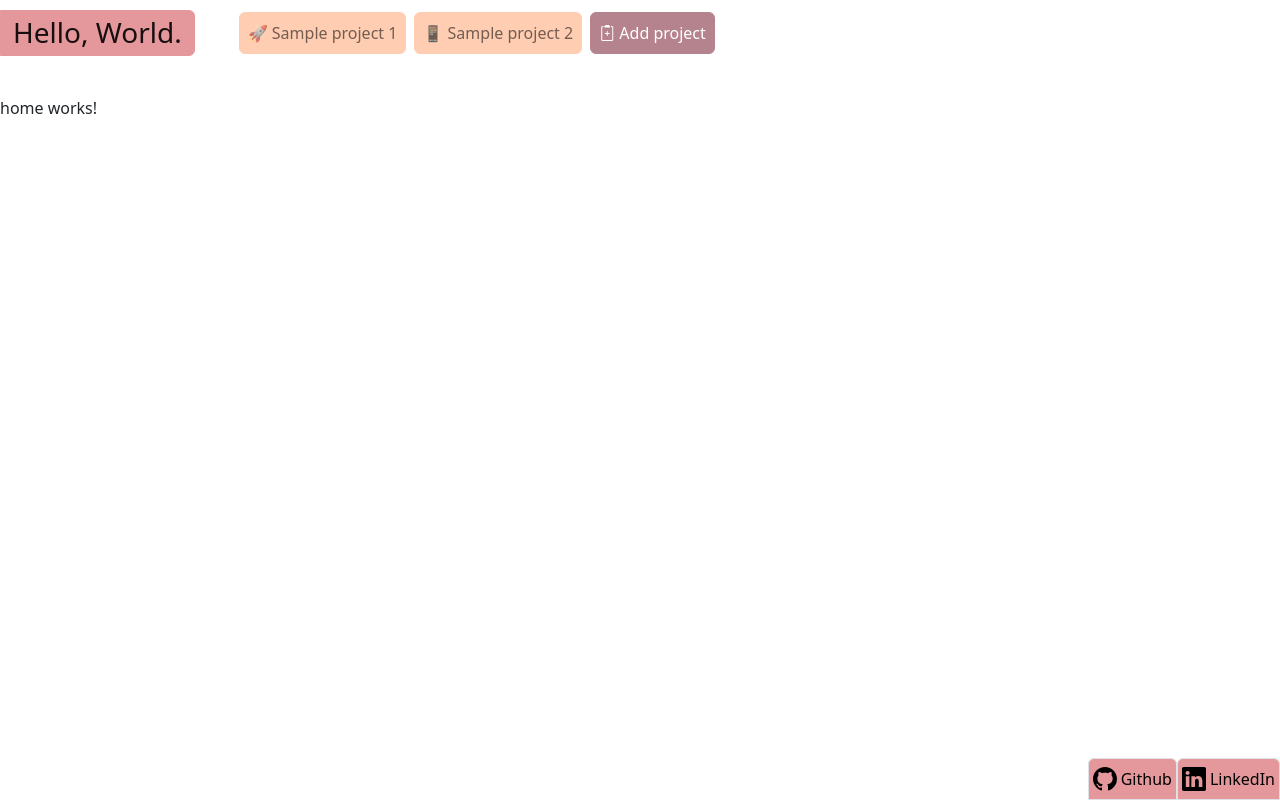
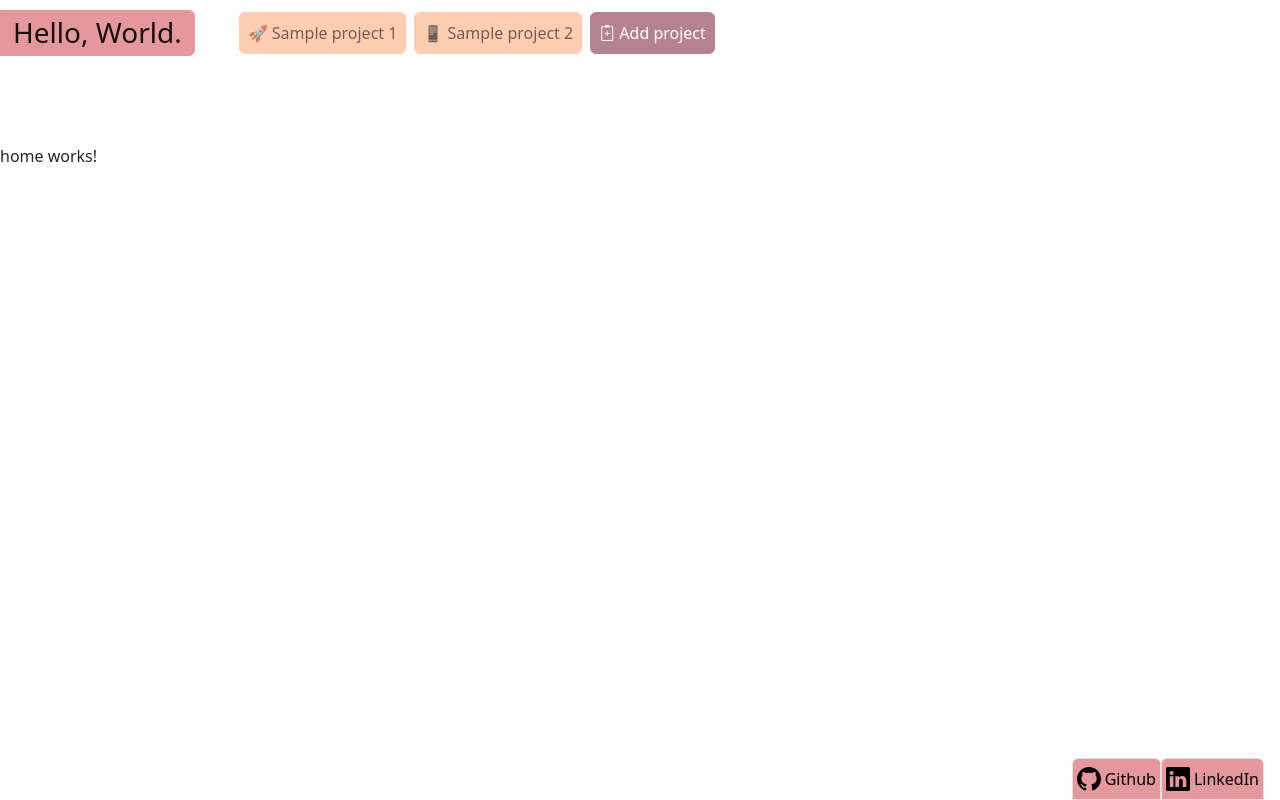
Before and after one commit to robindijoux/portfolio, an Angular app in the folder frontend/: page /home in a window 1280 px wide. Built offline with nearby package versions, Linux system fonts and the light colour scheme.

Commit message:
Update styles to handle overflow, especially with the new footer

```diff
--- a/frontend/src/app/app.component.html
+++ b/frontend/src/app/app.component.html
@@ -1,4 +1,4 @@
-<div id="container" class="vh-100 vw-100 d-flex flex-column justify-content-between">
+<div id="container" class="vh-100 vw-100 py-5 d-flex flex-column justify-content-between overflow-auto">
   <app-header></app-header>
   <router-outlet></router-outlet>
   <app-footer></app-footer>
--- a/frontend/src/app/content/content.component.ts
+++ b/frontend/src/app/content/content.component.ts
@@ -1,6 +1,6 @@
-import { Component, Input } from '@angular/core';
+import { Component } from '@angular/core';
 import { Content } from '../services/content/dto/content.dto';
-import { BehaviorSubject, Observable, map } from 'rxjs';
+import { BehaviorSubject, map } from 'rxjs';
 import { ContentService } from '../services/content/content.service';
 import { SessionService } from '../services/session/session.service';
 import { ROLE } from '../services/session/dto/session.dto';
@@ -12,7 +12,7 @@ import { CreateContent } from '../services/content/dto/create-content.dto';
   templateUrl: './content.component.html',
   styleUrls: ['./content.component.sass'],
   host: {
-    class: 'mt-5 border-primary flex-fill',
+    class: 'flex-fill',
   },
 })
 export class ContentComponent {
--- a/frontend/src/app/footer/footer.component.html
+++ b/frontend/src/app/footer/footer.component.html
@@ -1,9 +1,8 @@
-<div class="mt-5 d-flex justify-content-end">
+<div class="pe-3 d-flex justify-content-end fixed-bottom">
     <ng-container *ngFor="let link of links">
         <button class="btn btn-secondary border rounded-0 rounded-top p-2 d-flex justify-content-center align-items-center" (click)="navigateToExternalUrl(link.url)">
             <img *ngIf="link.icon" [src]="link.icon" [alt]="link.name + ' icon'" class="h-100 me-1" />
             {{link.name}}
         </button>
     </ng-container>
-
 </div>
--- a/frontend/src/app/footer/footer.component.ts
+++ b/frontend/src/app/footer/footer.component.ts
@@ -5,6 +5,9 @@ import { DomSanitizer, SafeHtml } from '@angular/platform-browser';
   selector: 'app-footer',
   templateUrl: './footer.component.html',
   styleUrls: ['./footer.component.sass'],
+  host: {
+    class: 'mt-5'
+  }
 })
 export class FooterComponent {
   links: { name: string; url: string; icon?: SafeHtml;}[] = [
--- a/frontend/src/app/project-form/project-form.component.ts
+++ b/frontend/src/app/project-form/project-form.component.ts
@@ -7,7 +7,7 @@ import { ContentService } from '../services/content/content.service';
   templateUrl: './project-form.component.html',
   styleUrls: ['./project-form.component.sass'],
   host: {
-    class: 'mt-5 flex-fill'
+    class: 'flex-fill'
   }
 })
 export class ProjectFormComponent implements OnInit {
```
